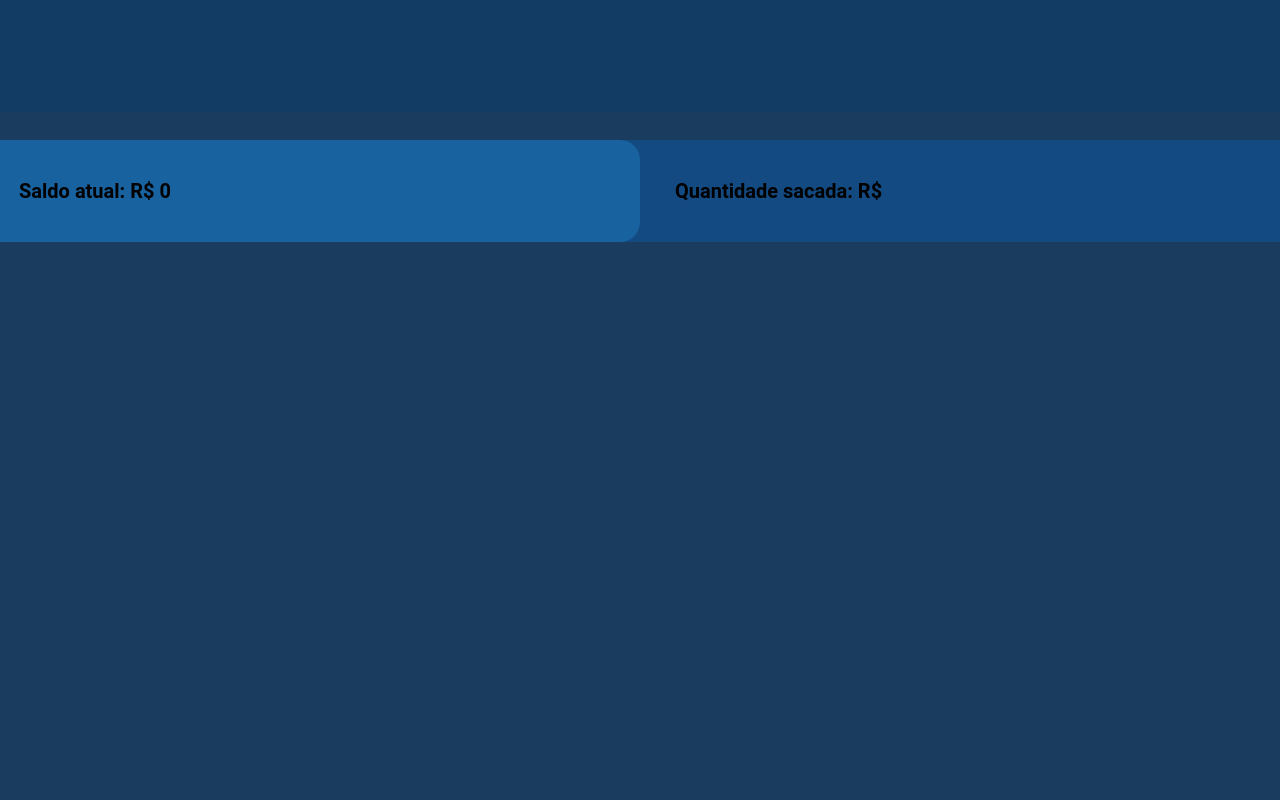
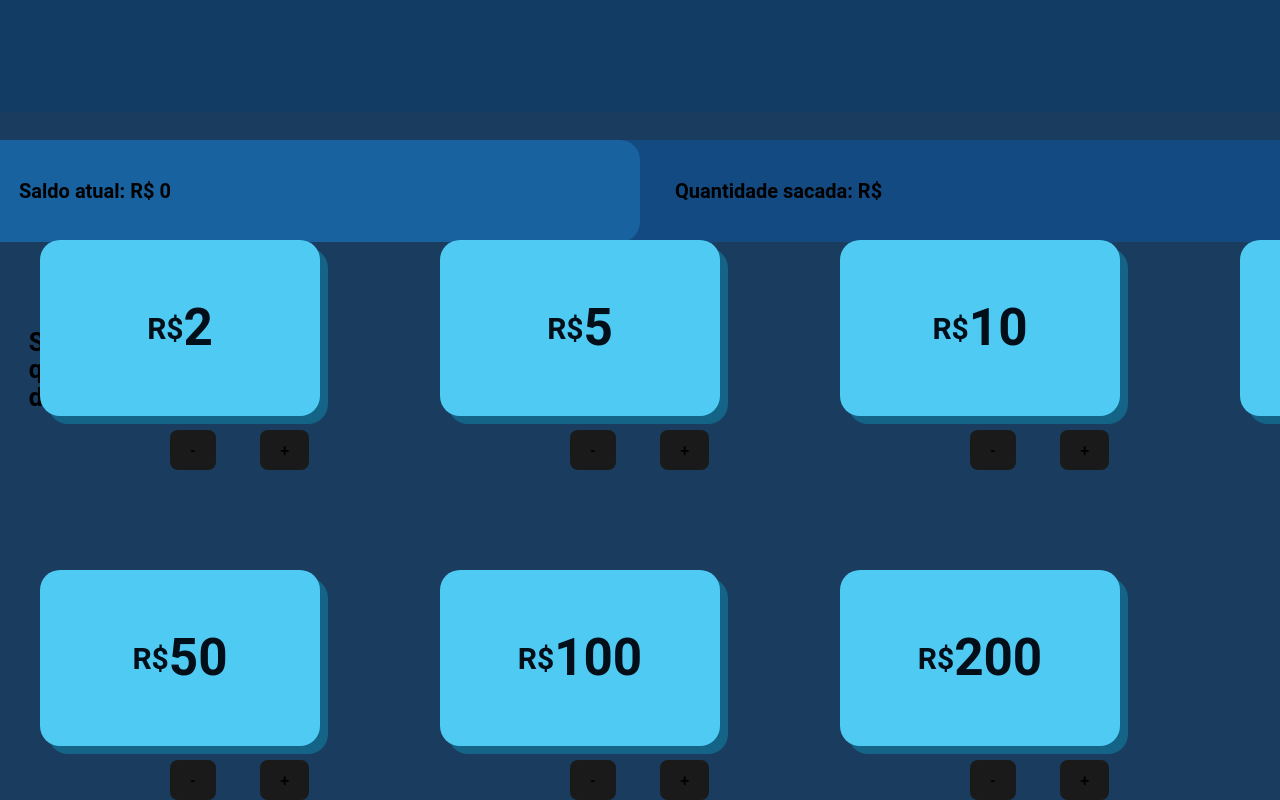
Before and after one commit to Maua-Dev/devbank_enzo_guilherme_front, a React (Vite) app: page /PaginaConta/Deposito in a window 1280 px wide. Built offline with nearby package versions, Linux system fonts and the light colour scheme.

Commit message:
Depositpag buttons and values

```diff
--- a/src/App/Paginas/Deposito/Deposito.css
+++ b/src/App/Paginas/Deposito/Deposito.css
@@ -48,3 +48,222 @@
     background-color: rgb(24, 98, 159);
     border-radius: 0px 20px 20px 0px;
 }
+
+.usage_explanation {
+    color: black;
+    font-size: 25px;
+    padding: 25%;
+
+}
+
+.usage_position {
+    position: absolute;
+    top: 180px;
+    left: -120px;
+}
+
+.deposit_values {
+    white-space: nowrap;
+    position: relative;
+    display: flex;
+    justify-content: center;
+    align-items: center;
+}
+
+.smaller {
+    font-size: 30px;
+    display: flex;
+    justify-content: center;
+    align-items: center;
+}
+
+.box2 {
+    position: absolute;
+    top: -160px;
+    left: -600px;
+    color: #020e18;
+    background-color: rgb(79, 202, 243);
+    padding: 60px;
+    width: 280px;
+    border-radius: 20px;
+    box-shadow: 8px 8px 0px rgba(0, 217, 255, 0.25);
+    display: flex;
+    justify-content: center;
+    align-items: center;
+}
+
+.button2 {
+    position:absolute;
+    top: 30px;
+    left: -470px;
+}
+
+.button2_1 {
+    position:absolute;
+    top: 30px;
+    left: -380px;
+}
+
+.box5 {
+    position: absolute;
+    top: -160px;
+    left: -200px;
+    color: #020e18;
+    background-color: rgb(79, 202, 243);
+    padding: 60px;
+    width: 280px;
+    border-radius: 20px;
+    box-shadow: 8px 8px 0px rgba(0, 217, 255, 0.25);
+    display: flex;
+    justify-content: center;
+    align-items: center;
+}
+
+.button5 {
+    position:absolute;
+    top: 30px;
+    left: -70px;
+}
+
+.button5_1 {
+    position:absolute;
+    top: 30px;
+    left: 20px;
+}
+
+.box10 {
+    position: absolute;
+    top: -160px;
+    left: 200px;
+    color: #020e18;
+    background-color: rgb(79, 202, 243);
+    padding: 60px;
+    width: 280px;
+    border-radius: 20px;
+    box-shadow: 8px 8px 0px rgba(0, 217, 255, 0.25);
+    display: flex;
+    justify-content: center;
+    align-items: center;
+}
+
+.button10 {
+    position:absolute;
+    top: 30px;
+    left: 330px;
+}
+
+.button10_1 {
+    position:absolute;
+    top: 30px;
+    left: 420px;
+}
+
+.box20 {
+    position: absolute;
+    top: -160px;
+    left: 600px;
+    color: #020e18;
+    background-color: rgb(79, 202, 243);
+    padding: 60px;
+    width: 280px;
+    border-radius: 20px;
+    box-shadow: 8px 8px 0px rgba(0, 217, 255, 0.25);
+    display: flex;
+    justify-content: center;
+    align-items: center;
+}
+
+.button20 {
+    position:absolute;
+    top: 30px;
+    left: 730px;
+}
+
+.button20_1 {
+    position:absolute;
+    top: 30px;
+    left: 820px;
+}
+
+
+.box50 {
+    position: absolute;
+    top: 170px;
+    left: -600px;
+    color: #020e18;
+    background-color: rgb(79, 202, 243);
+    padding: 60px;
+    width: 280px;
+    border-radius: 20px;
+    box-shadow: 8px 8px 0px rgba(0, 217, 255, 0.25);
+    display: flex;
+    justify-content: center;
+    align-items: center;
+}
+
+.button50 {
+    position:absolute;
+    top: 360px;
+    left: -470px;
+}
+
+.button50_1 {
+    position:absolute;
+    top: 360px;
+    left: -380px;
+}
+
+.box100 {
+    position: absolute;
+    top: 170px;
+    left: -200px;
+    color: #020e18;
+    background-color: rgb(79, 202, 243);
+    padding: 60px;
+    width: 280px;
+    border-radius: 20px;
+    box-shadow: 8px 8px 0px rgba(0, 217, 255, 0.25);
+    display: flex;
+    justify-content: center;
+    align-items: center;
+}
+
+.button100 {
+    position:absolute;
+    top: 360px;
+    left: -70px;
+}
+
+.button100_1 {
+    position:absolute;
+    top: 360px;
+    left: 20px;
+}
+
+
+.box200 {
+    position: absolute;
+    top: 170px;
+    left: 200px;
+    color: #020e18;
+    background-color: rgb(79, 202, 243);
+    padding: 60px;
+    width: 280px;
+    border-radius: 20px;
+    box-shadow: 8px 8px 0px rgba(0, 217, 255, 0.25);
+    display: flex;
+    justify-content: center;
+    align-items: center;
+}
+
+.button200 {
+    position:absolute;
+    top: 360px;
+    left: 330px;
+}
+
+.button200_1 {
+    position:absolute;
+    top: 360px;
+    left: 420px;
+}
--- a/src/App/Paginas/Deposito/Deposito.tsx
+++ b/src/App/Paginas/Deposito/Deposito.tsx
@@ -13,6 +13,54 @@ export default function DepositPage() {
         <p className="top_text left">Saldo atual: R$ {credito}</p>
         <p className="top_text right">Quantidade sacada: R$ </p>
       </div>
+      <div className="usage_position">
+        <h1 className="usage_explanation">
+          Selecione as cédulas e a quantidade que você deseja
+        </h1>
+      </div>
+      <div className="deposit_values">
+        <h1 className="box2">
+          <span className="smaller">R$</span>2
+        </h1>
+        <button className="button2">-</button>
+        <button className="button2_1">+</button>
+
+        <h1 className="box5">
+          <span className="smaller">R$</span>5
+        </h1>
+        <button className="button5">-</button>
+        <button className="button5_1">+</button>
+
+        <h1 className="box10">
+          <span className="smaller">R$</span>10
+        </h1>
+        <button className="button10">-</button>
+        <button className="button10_1">+</button>
+
+        <h1 className="box20">
+          <span className="smaller">R$</span>20
+        </h1>
+        <button className="button20">-</button>
+        <button className="button20_1">+</button>
+
+        <h1 className="box50">
+          <span className="smaller">R$</span>50
+        </h1>
+        <button className="button50">-</button>
+        <button className="button50_1">+</button>
+
+        <h1 className="box100">
+          <span className="smaller">R$</span>100
+        </h1>
+        <button className="button100">-</button>
+        <button className="button100_1">+</button>
+
+        <h1 className="box200">
+          <span className="smaller">R$</span>200
+        </h1>
+        <button className="button200">-</button>
+        <button className="button200_1">+</button>
+      </div>
     </main>
   );
 }
```
